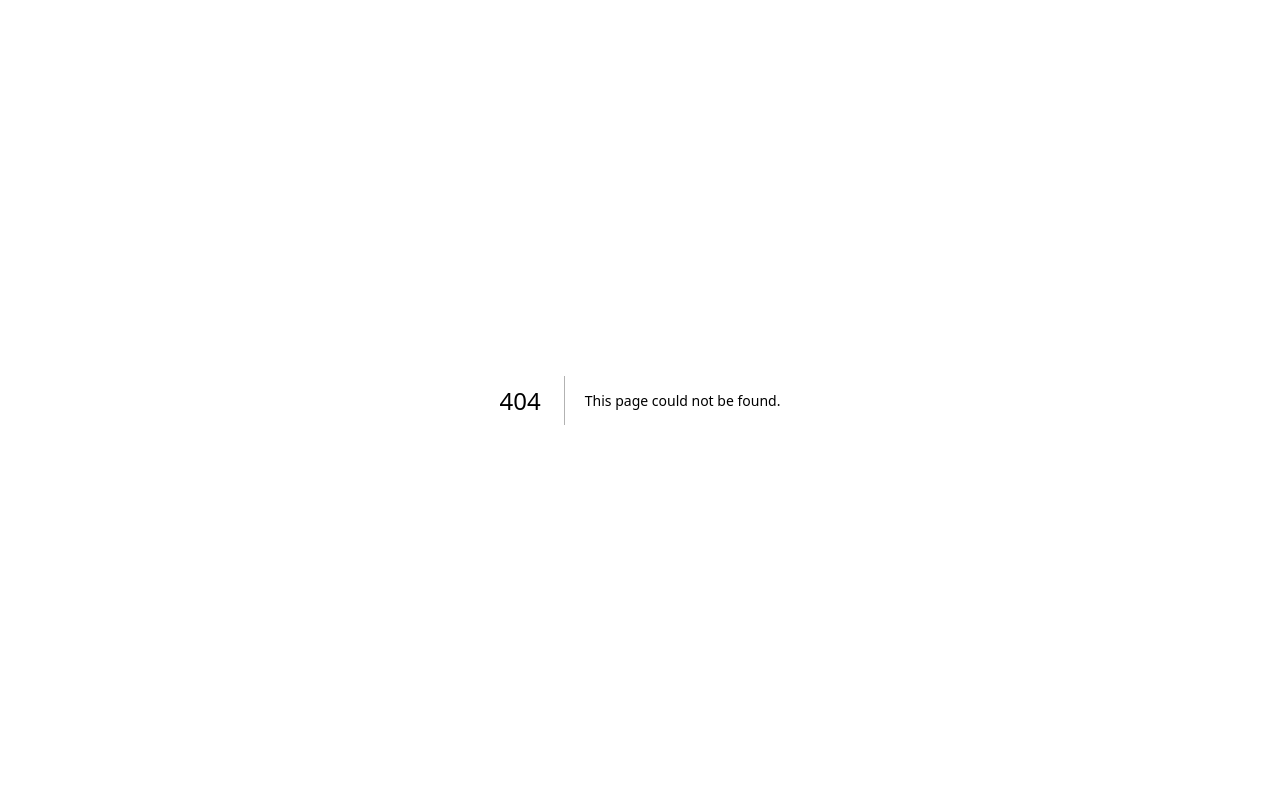
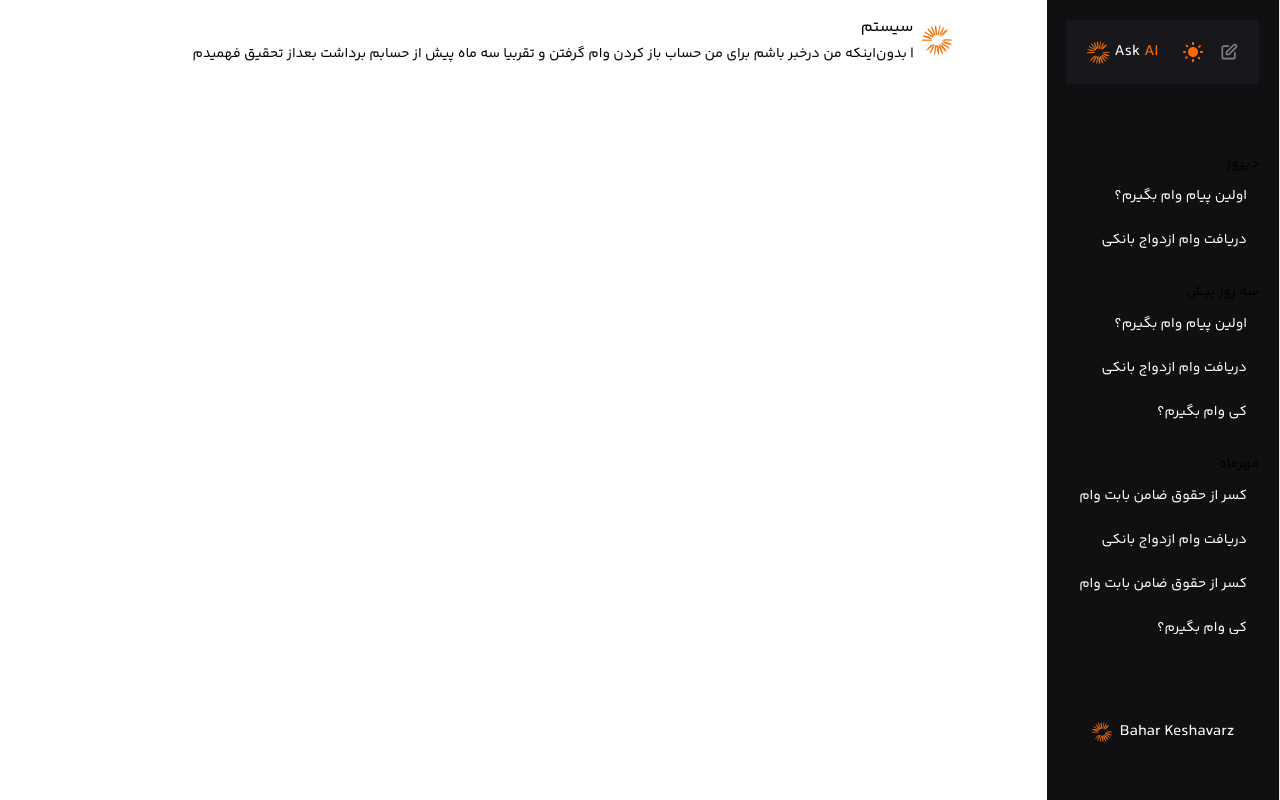
Before and after one commit to baharkeshavarz/ake-me-ai, a Next.js app: page /ask-me in a window 1280 px wide. Before the commit this address had no page. Built offline with nearby package versions, Linux system fonts and the light colour scheme.

Commit message:
list the right navbar message list

```diff
--- a/app/(root)/(home)/page.tsx
+++ b/app/(root)/(home)/page.tsx
@@ -1,13 +1,9 @@
-// import Welcome from "@/components/Welcome";
 import Messages from "@/components/messages/Messages";
-import TypingAnimation from "@/components/messages/TypingAnimation";
 
 export default function Home() {
   return (
     <div className="flex-center flex-col">
       <div className="sticky left-0 top-0 h-screen overflow-y-auto">
-        <TypingAnimation text="بدون‌اینکه من درخبر باشم برای من حساب باز کردن وام گرفتن و تقربیا سه ماه پیش از حسابم برداشت بعداز تحقیق فهمیدم که سه فقره وام 50 میلیون تومانی گرفته بعداز این که فهمیدم بازرسی کرمان درمیان گذاشتم وچند روز پیش که خبر گرفتم به من گفتم تمام مدارک لازم هست که شما بودین وتعهد رو دادین وبازرس گفت چون شما از اون شرکت‌ اومدین بیرون شما دارین شکایت میکنید الان شما به من کمک میکنید که چیکار باید بکنم"/>
-         {/* <Welcome/> */}
          <Messages/>
       </div>
     </div>
--- /dev/null
+++ b/app/(root)/ask-me/page.tsx
@@ -0,0 +1,19 @@
+import TypingAnimation from '@/components/messages/TypingAnimation'
+import Logo from '@/components/shared/Logo'
+import React from 'react'
+
+const AskMe = () => {
+  return (
+    <div className="text-dark400_light900 flex justify-end px-5 py-3">
+       <div className="flex-1 px-2">
+          <div className="base-semibold pt-1 text-right">سیستم</div>
+          <p className="py-1 text-right text-sm">
+            <TypingAnimation text="بدون‌اینکه من درخبر باشم برای من حساب باز کردن وام گرفتن و تقربیا سه ماه پیش از حسابم برداشت بعداز تحقیق فهمیدم که سه فقره وام 50 میلیون تومانی گرفته بعداز این که فهمیدم بازرسی کرمان درمیان گذاشتم وچند روز پیش که خبر گرفتم به من گفتم تمام مدارک لازم هست که شما بودین وتعهد رو دادین وبازرس گفت چون شما از اون شرکت‌ اومدین بیرون شما دارین شکایت میکنید الان شما به من کمک میکنید که چیکار باید بکنم"/>
+         </p>
+       </div>
+        <Logo width={30} height={30} />
+    </div>
+  )
+}
+
+export default AskMe
--- a/app/(root)/layout.tsx
+++ b/app/(root)/layout.tsx
@@ -1,5 +1,5 @@
 import React from "react";
-import LeftSidebar from "@/components/shared/LeftSidebar";
+import RightSidebar from "@/components/shared/RightSidebar";
 import MobileNav from "@/components/shared/navbar/MobileNav";
 
 interface layoutProps {
@@ -8,15 +8,15 @@ interface layoutProps {
 
 const Layout = ({ children }: layoutProps) => {
   return (
-    <main className="background-light800_dark400 relative">
+    <main className="background-light900_dark400 relative">
       <div className="flex sm:hidden">
         <MobileNav />
       </div>
       <div className="flex">
-        <LeftSidebar />
         <section className="flex min-h-screen flex-1 flex-col sm:px-14">
           <div className="mx-auto w-full max-w-4xl">{children}</div>
         </section>
+        <RightSidebar />
       </div>
     </main>
   );
--- /dev/null
+++ b/app/(root)/welcome/page.tsx
@@ -0,0 +1,12 @@
+import Welcome from '@/components/Welcome'
+import React from 'react'
+
+const WelcomePage = () => {
+  return (
+    <div className="flex-center h-screen">
+      <Welcome/>
+    </div>
+  )
+}
+
+export default WelcomePage
--- a/components/messages/MessageButton.tsx
+++ b/components/messages/MessageButton.tsx
@@ -6,7 +6,7 @@ import { Input } from "@/components/ui/input";
 
 const MessageButton = () => {
   return (
-    <div className="background-light800_dark400 light-border relative flex min-h-[56px] w-full items-center justify-center gap-4 rounded-xl px-4">
+    <div className="background-light900_dark400 light-border relative flex min-h-[56px] w-full items-center justify-center gap-4 rounded-xl px-4">
       <Image
         src="/assets/icons/upvote.svg"
         width={24}
@@ -19,7 +19,7 @@ const MessageButton = () => {
         placeholder="از من سوالت را بپرس"
         value=""
         onChange={() => {}}
-        className="no-focus placeholder paragraph-regular background-light800_dark400 border-none text-right text-red-800 shadow-none outline-none"
+        className="no-focus placeholder paragraph-regular background-light900_dark400 border-none text-right text-red-800 shadow-none outline-none"
       />
     </div>
   );
--- /dev/null
+++ b/components/messages/NavbarMessageCard.tsx
@@ -0,0 +1,24 @@
+interface NavbarMessageCardProps {
+  title: string;
+  messages: string[];
+}
+
+const NavbarMessageCard = ({ title , messages }: NavbarMessageCardProps) => {
+  return (
+    <div className="pt-5">
+      <h3 className="text-light400_light500 text-right">{title}</h3>
+      <ul className="text-right">
+         {messages.map((message, index) =>
+            <li
+              key={index}
+              className="small-semibold p-3 text-white"
+              >
+                {message}
+             </li>
+          )}
+      </ul>
+    </div>
+  )
+}
+
+export default NavbarMessageCard
--- a/components/messages/NavbarMessageList.tsx
+++ b/components/messages/NavbarMessageList.tsx
@@ -1,9 +1,19 @@
 import React from 'react'
+import NavbarMessageCard from './NavbarMessageCard'
+import { historyMessageList } from '@/constants'
 
 const NavbarMessageList = () => {
   return (
-    <div className="custom-scrollbar flex flex-col overflow-y-auto text-sm text-light-800">
-         <div className='h-[500px] bg-gray-100'>LeftSide first</div>
+    <div className="custom-scrollbar flex flex-col overflow-y-auto text-sm">
+       <div className="h-[500px]">
+          { historyMessageList.map((item, index) =>
+              <NavbarMessageCard
+                key={index}
+                title={item.title}
+                messages={item.messages}
+             />
+           )}
+       </div>
      </div>
   )
 }
--- a/components/shared/LeftSidebar.tsx
+++ b/components/shared/RightSidebar.tsx
@@ -6,7 +6,7 @@ import { drawerLength } from "@/constants";
 import NavUserInfo from "./navbar/NavUserInfo";
 import NavbarMessageList from "../messages/NavbarMessageList";
 
-const LeftSidebar = () => {
+const RightSidebar = () => {
   const drawer = `lg:w-[${drawerLength}px]`;
   return (
     <section
@@ -20,4 +20,4 @@ const LeftSidebar = () => {
   );
 };
 
-export default LeftSidebar;
+export default RightSidebar;
--- a/components/shared/navbar/MobileNav.tsx
+++ b/components/shared/navbar/MobileNav.tsx
@@ -16,7 +16,7 @@ import NavUserInfo from "./NavUserInfo";
 
 const MobileNav = () => {
   return (
-    <div className="background-light800_dark400 flex-between w-full p-5">
+    <div className="background-light900_dark400 flex-between w-full p-5">
       <NewChat/>
       <Link href="/" className="flex items-center gap-1">
         <Image
@@ -42,7 +42,7 @@ const MobileNav = () => {
         </SheetTrigger>
         <SheetContent
           side="right"
-          className="background-light800_dark400 border-none"
+          className="background-light900_dark400 border-none"
         >
           <div className="flex flex-col">
             <SheetClose asChild>
--- a/constants/index.ts
+++ b/constants/index.ts
@@ -81,3 +81,34 @@ export const messageList: MessageItem[] = [
     message: "آخرین پیام کاربر",
   },
 ];
+
+
+export const historyMessageList: any[] = [
+  {
+    id: "1",
+    title: "دیروز",
+    messages: [
+      "اولین پیام وام بگیرم؟",
+       "دریافت وام ازدواج بانکی",
+    ],
+  },
+  {
+    id: "2",
+    title: "سه روز پیش",
+    messages: [
+      "اولین پیام وام بگیرم؟",
+       "دریافت وام ازدواج بانکی",
+       "کی وام بگیرم؟",
+    ],
+  },
+  {
+    id: "3",
+    title: "مهرماه",
+    messages: [
+      "کسر از حقوق ضامن بابت وام",
+       "دریافت وام ازدواج بانکی",
+       "کسر از حقوق ضامن بابت وام",
+       "کی وام بگیرم؟",
+    ],
+  },
+];
--- a/styles/theme.css
+++ b/styles/theme.css
@@ -7,8 +7,8 @@
     @apply bg-light-850 dark:bg-dark-100;
   }
 
-  .background-light800_dark400 {
-    @apply bg-light-800 dark:bg-dark-400 !important;
+  .background-light900_dark400 {
+    @apply bg-light-900 dark:bg-dark-400 !important;
   }
 
   .text-dark100_light900 {
```
